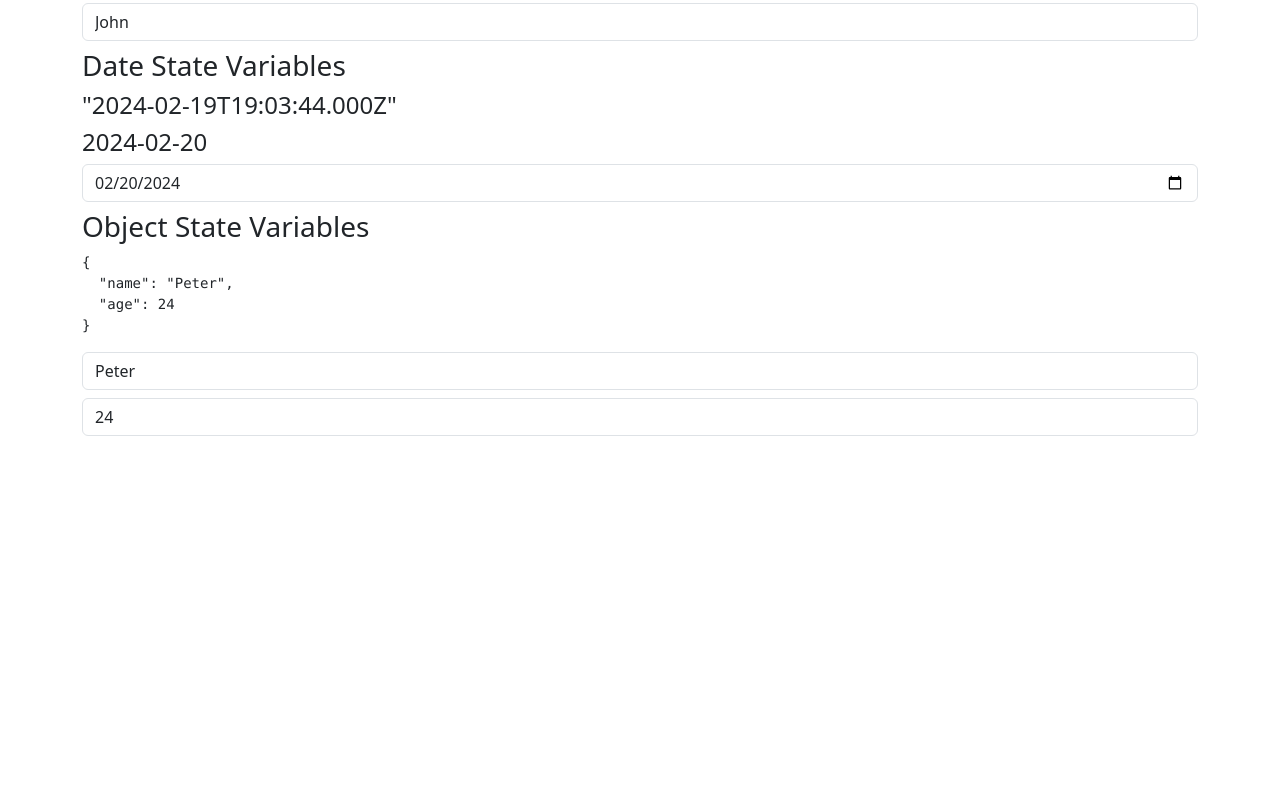
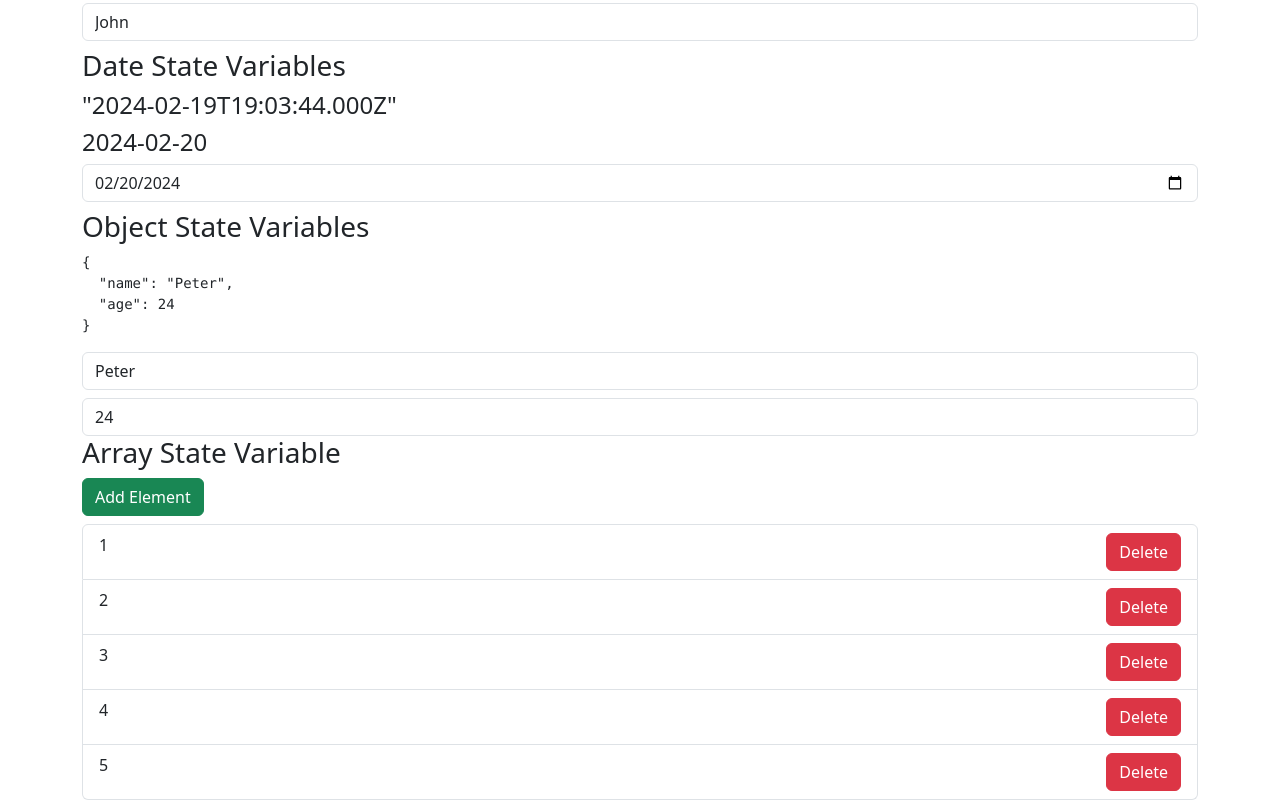
Before and after one commit to ewillia1/kanbas-react-web-app, a React (Create React App) app: page /#/Labs/a4 in a window 1280 px wide. Shown: the part 813-1613 px from the top of the page. Before the commit the page ends 1249 px from the top, so only its background shows below. Built offline with nearby package versions, Linux system fonts and the light colour scheme.

Commit message:
Finished 2.3.7 Array State Variables.

```diff
--- /dev/null
+++ b/src/Labs/a4/ArrayStateVariable.tsx
@@ -0,0 +1,26 @@
+import React, { useState } from "react";
+
+function ArrayStateVariable() {
+    const [array, setArray] = useState([1, 2, 3, 4, 5]);
+    const addElement = () => {
+        setArray([...array, Math.floor(Math.random() * 100)]);
+    };
+    const deleteElement = (index: number) => {
+        setArray(array.filter((item, i) => i !== index));
+    };
+
+    return (
+        <div>
+            <h3>Array State Variable</h3>
+            <button className="btn btn-success mb-2" onClick={addElement}>Add Element</button>
+            <ul className="list-group">
+                {array.map((item, index) => (
+                    <li key={index} className="list-group-item">
+                        {item} <button className="btn btn-danger float-end" onClick={() => deleteElement(index)}>Delete</button>
+                    </li>
+                ))}
+            </ul>
+        </div>
+    );
+}
+export default ArrayStateVariable;
--- a/src/Labs/a4/index.tsx
+++ b/src/Labs/a4/index.tsx
@@ -1,3 +1,4 @@
+import ArrayStateVariable from "./ArrayStateVariable";
 import BooleanStateVariables from "./BooleanStateVariables";
 import ClickEvent from "./ClickEvent";
 import Counter from "./Counter";
@@ -25,6 +26,7 @@ function Assignment4() {
             <StringStateVariables/>
             <DateStateVariable/>
             <ObjectStateVariable/>
+            <ArrayStateVariable/>
         </div>
     );
 }
```
